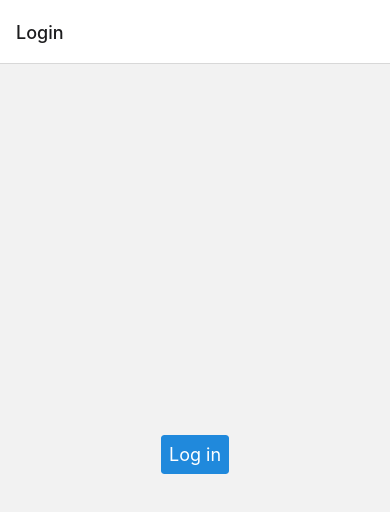
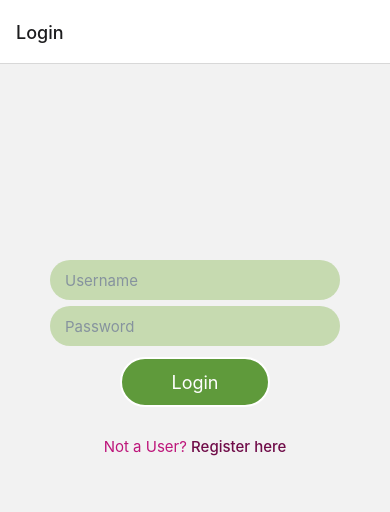
Before and after one commit to Niklas-Seppala/free-to-take, a React Native app: screen /Login in a window 390 px wide. Shown: the top 512 px of the page. Built offline with nearby package versions, Linux system fonts and the light colour scheme.

Commit message:
Update login and Single Screen

```diff
--- a/components/CarouselControls.js
+++ b/components/CarouselControls.js
@@ -30,6 +30,9 @@ export function CarouselControls({ count, onLeft, onRight }) {
           paddingHorizontal: 15,
         }}
         title={<Text style={{ color: '#daf2d3', fontSize: 20 }}>Reserve</Text>}
+        onPress={() => {
+
+        }}
       ></Button>
       <Button
         disabled={index === count - 1}
--- /dev/null
+++ b/components/LoginForm.js
@@ -0,0 +1,160 @@
+import React from 'react';
+import { View, StyleSheet, TouchableOpacity } from 'react-native';
+import { useForm, Controller } from 'react-hook-form';
+import useFormLogin from '../hooks/api/useFormLogin';
+import AsyncStorage from '@react-native-async-storage/async-storage';
+import { Input, Text, Button } from 'react-native-elements';
+
+/**
+ * it contains login form and action that takes
+ * @navigation for navigate the screen back and front
+ */
+const LoginForm = ({ navigation }) => {
+  const loginWithForm = useFormLogin(); // user auth fuction expect JSON
+  /**
+   * login form init validation
+   */
+  const {
+    control,
+    handleSubmit,
+    formState: { errors },
+  } = useForm({
+    defaultValues: {
+      username: '',
+      password: '',
+    },
+  });
+
+  /**
+   * loginWithForm is a useFormLogin function components that authondicate the user
+   * @param {{username: string: password: string}} data send to sever.
+   */
+  const onSubmit = async (data) => {
+    try {
+      loginWithForm(data);
+    } catch (error) {
+      console.error(error);
+    }
+  };
+
+  return (
+    <View style={styles.container}>
+      <Controller
+        control={control}
+        rules={{
+          required: true,
+        }}
+        render={({ field: { onChange, onBlur, value } }) => (
+          <Input
+            onBlur={onBlur}
+            onChangeText={onChange}
+            value={value}
+            autoCapitalize="none"
+            placeholder="Username"
+            inputContainerStyle={{ borderBottomWidth: 0 }}
+            inputStyle={styles.inputField}
+            errorMessage={errors.username && 'Username is required.'}
+            errorStyle={styles.errorsField}
+          />
+        )}
+        name="username"
+      />
+
+      <Controller
+        control={control}
+        rules={{
+          required: true,
+        }}
+        render={({ field: { onChange, onBlur, value } }) => (
+          <Input
+            onBlur={onBlur}
+            onChangeText={onChange}
+            value={value}
+            autoCapitalize="none"
+            secureTextEntry={true}
+            placeholder="Password"
+            inputContainerStyle={{ borderBottomWidth: 0 }}
+            inputStyle={styles.inputField}
+            errorMessage={errors.password && 'Password is required.'}
+            errorStyle={styles.errorsField}
+          />
+        )}
+        name="password"
+      />
+
+      <View>
+        <Button
+          title="Login"
+          onPress={handleSubmit(onSubmit)}
+          loading={false}
+          loadingProps={{ size: 'small', color: 'white' }}
+          buttonStyle={styles.buttonField}
+          containerStyle={{
+            alignItems: 'center',
+          }}
+        />
+      </View>
+      <View style={styles.registerContainer}>
+        <Text style={styles.registerText}>Not a User? </Text>
+        <TouchableOpacity
+          onPress={() => {
+            navigation.navigate('Register');
+          }}
+        >
+          <Text style={styles.registerButton}>Register here</Text>
+        </TouchableOpacity>
+      </View>
+    </View>
+  );
+};
+const styles = StyleSheet.create({
+  container:{
+    top:'20%',
+    margin:40,
+    alignItems: 'center'
+  },
+  inputField: {
+    width: 100,
+    height: 40,
+    backgroundColor: 'rgba(96, 162, 23, 0.3)',
+    borderRadius: 24,
+    paddingHorizontal: 15,
+    fontSize: 15,
+    color: 'rgba(0, 0, 0, 0.42)',
+  },
+  errorsField: {
+    color: 'red',
+    marginHorizontal: 15,
+    marginTop:1,
+  },
+  buttonField: {
+    marginTop:5,
+    backgroundColor: '#5F9A3B',
+    borderRadius: 5,
+    borderWidth: 2,
+    width: 150,
+    height:50,
+    borderColor: 'white',
+    borderRadius: 30,
+
+  },
+  registerContainer: {
+    top:15,
+    flexGrow: 1,
+    justifyContent: 'center',
+    alignItems: 'flex-end',
+    paddingVertical: 15,
+    flexDirection: 'row',
+  },
+  registerText: {
+    color: '#bd157a',
+    fontSize: 15,
+  },
+  registerButton: {
+    color: '#700d49',
+    fontSize: 15,
+    fontWeight: '500',
+  },
+});
+
+export default LoginForm;
--- a/screens/LoginScreen.js
+++ b/screens/LoginScreen.js
@@ -1,15 +1,14 @@
-import {View} from 'react-native';
-import {Button} from 'react-native-elements';
-import useFormLogin from '../hooks/api/useFormLogin';
-
-const formData = { username: 'leevipp', password: 'Kallekalle123' }; //temporary until the login form is ready
-
-const LoginScreen = () => {
-  const loginWithForm = useFormLogin();
-  console.log("Logging in with ", formData)
+import { View } from 'react-native';
+import LoginForm from '../components/LoginForm';
+/**
+ *
+ * @navigation for navigate the screen back and front
+ * @returns
+ */
+const LoginScreen = ({navigation}) => {
   return (
-    <View style={{ flex: 1, justifyContent: 'center', alignItems: 'center' }}>
-      <Button title="Log in" onPress={() => loginWithForm(formData)}></Button>
+    <View style={{flex: 1,}}>
+      <LoginForm navigation={navigation}/>
     </View>
   );
 };
--- a/screens/SingleScreen.js
+++ b/screens/SingleScreen.js
@@ -1,12 +1,142 @@
-import { View } from 'react-native';
-import { Text } from 'react-native-elements';
+import React from 'react';
+import {
+  Dimensions,
+  StyleSheet,
+  Text,
+  View,
+  Image,
+} from 'react-native';
+import AsyncStorage from '@react-native-async-storage/async-storage';
+import { Icon } from 'react-native-elements';
+import { routes } from '../utils/api';
+import PropTypes from 'prop-types';
 
-const SingleScreen = () => {
+/**
+ *
+ * @route contained navigation and single file data
+ */
+const SingleScreen = ({ route }) => {
+
+  const { file } = route.params; // get a single file info
+  const datetime = new Date(file.time_added); // convert the date string to Date format
+
   return (
-    <View style={{ flex: 1, justifyContent: 'center', alignItems: 'center' }}>
-      <Text style={{ fontSize: 26 }}>Single</Text>
+    <View style={styles.container}>
+      <View style={styles.slider}>
+        <Image
+          source={{ uri: routes.uploads.file(file.thumbnails.w640) }}
+          style={styles.imgCover}
+          resizeMode="cover"
+        />
+      </View>
+      <View style={styles.contentContainer}>
+        <View>
+          <Text style={styles.titleTextField}>{file.title}</Text>
+        </View>
+        <View>
+          <Text style={styles.descriptionTextField}>{file.description}</Text>
+        </View>
+
+        <View>
+          <View style={styles.contentContainer2}>
+            <View style={styles.contentContainer2}>
+            <Icon
+              styele={{ alignItems: 'flex-start'}}
+              name="user-circle-o"
+              type="font-awesome"
+              color="white"
+            />
+            <Text style={styles.usernameTextField}>{file.owner.username}</Text>
+            </View>
+
+            <View>
+              <Text style={styles.timestr}>{datetime.toLocaleTimeString()}</Text>
+              <Text style={styles.timestr}>{datetime.toLocaleDateString()}</Text>
+            </View>
+          </View>
+        </View>
+      </View>
     </View>
   );
 };
 
+const styles = StyleSheet.create({
+  container: {
+    flex: 1,
+  },
+  slider: {
+    margin: 20,
+    flex: 3,
+    backgroundColor: 'rgba(96, 162, 23, 0.3)',
+    borderRadius: 40,
+  },
+  contentContainer: {
+    flex: 3,
+    marginHorizontal: 20,
+    marginBottom:20,
+    backgroundColor: 'rgba(96, 162, 23, 0.3)',
+    borderRadius: 29,
+    justifyContent: 'flex-start',
+  },
+  contentContainer2: {
+    flexDirection: 'row',
+
+    alignItems: 'center',
+    padding: 10,
+    justifyContent: 'space-between',
+  },
+  bottomContainer: {
+    flex: 5,
+    backgroundColor: 'rgba(39, 102, 0, 0.7)',
+    borderTopStartRadius: 50,
+    borderTopEndRadius: 50,
+    marginHorizontal: -20,
+    marginBottom: 0,
+  },
+  inputField: {
+    height: 40,
+    width:'100%',
+    backgroundColor: 'rgba(96, 162, 23, 0.3)',
+    borderRadius: 24,
+    paddingHorizontal: 0,
+    fontSize: 20,
+    paddingHorizontal: 10,
+    marginTop: 8,
+    color: 'rgba(0, 0, 0, 0.42)',
+  },
+  titleTextField: {
+    marginTop: 20,
+    justifyContent: 'flex-start',
+    fontSize: 24,
+    fontWeight: 'bold',
+    color: '#000000',
+    textAlign: 'center',
+  },
+  descriptionTextField: {
+    top: 10,
+    fontSize: 15,
+    marginTop: 10,
+    fontWeight: '500',
+    textAlign: 'center',
+    color: ' rgba(0, 0, 0, 0.34)',
+  },
+  usernameTextField: {
+    top: 1,
+    fontSize: 15,
+    marginHorizontal: 5,
+    fontWeight: '500',
+    textAlign: 'center',
+    color: ' rgba(0, 0, 0, 0.34)',
+  },
+
+  imgCover: {
+    width: Dimensions.get('window').width - 40,
+    height: '100%',
+    borderRadius: 40,
+  },
+});
+
+SingleScreen.propTypes = {
+  route: PropTypes.object,
+};
 export default SingleScreen;
```
Also changed, not shown: 1 other file (tests, documents, lock files or other folders).
